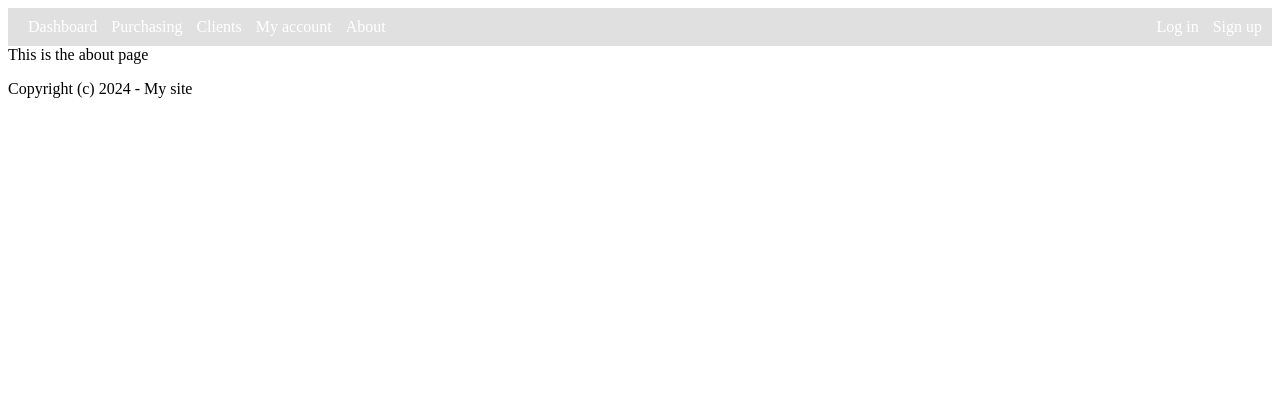
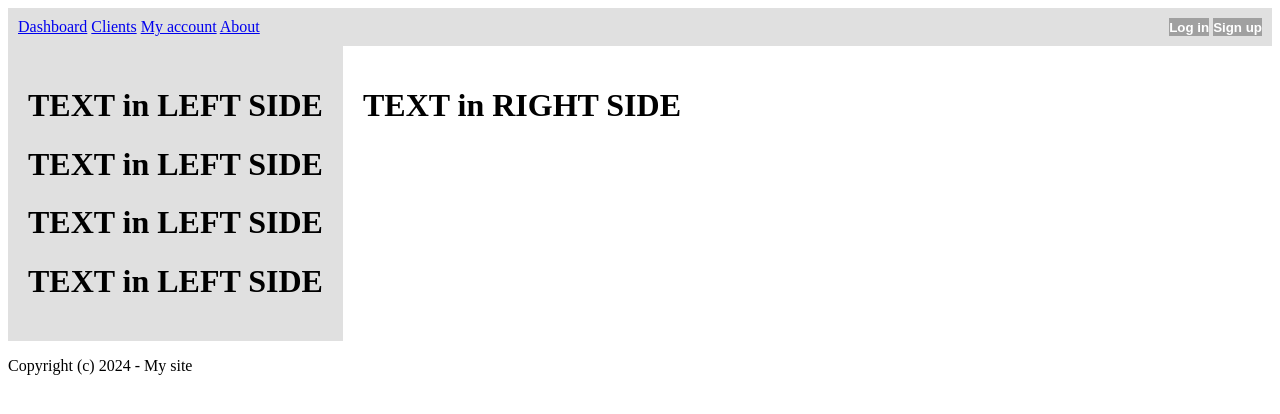
Before and after one commit to OleksandrCherniavskyi/13.My_eshop, a Django app: page /about/ in a window 1280 px wide. Shown: the top 414 px of the page. Run offline with Django 5.2, Linux system fonts and the light colour scheme.

```diff
--- /dev/null
+++ b/mysite/core/static/core/css/about.css
@@ -0,0 +1,14 @@
+.columns-container {
+    display: flex;
+}
+
+.left-sidebar {
+    width: 1/7 * 100%; /* Adjust the width as needed */
+    background-color: #e0e0e0; /* Add background color as needed */
+    padding: 20px; /* Add padding or styling as needed */
+}
+
+.right-sidebar {
+    width: 5/6 * 100%; /* Adjust the width as needed */
+    padding: 20px; /* Add padding or styling as needed */
+}
--- a/mysite/core/static/core/css/navbar.css
+++ b/mysite/core/static/core/css/navbar.css
@@ -7,13 +7,33 @@
     justify-content: space-between;
 }
 
-.left-side a, .right-side button, .right-side a {
+.right-side button {
+    text-decoration: none;
+    margin: 0;
+    padding: 0;
+    border: none;
+    background-color: transparent;
+    cursor: pointer;
+    height: 100%; /* Make buttons fill the entire navbar height */
     color: white;
-    text-decoration: none;
-    margin-left: 10px; /* Adjust the spacing between links */
+    font-weight: bold;
+    outline: none;
+    transition: background-color 0.3s ease, color 0.3s ease; /* Add transition for color */
 }
 
-/* Optional: Add hover effect */
-.left-side a:hover, .right-side button:hover, .right-side a:hover {
-    text-decoration: underline;
+/* Positive button style */
+.login-btn, .signup-btn {
+    background-color: #A0A0A0;
+    color: black; /* Adjust the color */
 }
+
+/* Negative button style */
+.logout-btn {
+    background-color: red;
+}
+
+/* Add hover effect */
+.right-side button:hover {
+    background-color: #2ecc71; /* Change to a lighter shade of green for positive button */
+    color: white; /* Reset the color on hover */
+}
--- a/mysite/core/templates/core/about.html
+++ b/mysite/core/templates/core/about.html
@@ -1,7 +1,23 @@
 {% extends 'core/base.html' %}
-
+{% load static %}
 {% block title %}About{% endblock %}
 
 {% block content %}
-This is the about page
+<link rel="stylesheet" href="{% static 'core/css/about.css' %}">
+<div class="columns-container">
+    <div class="left-sidebar">
+        <h1>TEXT in LEFT SIDE</h1>
+        <h1>TEXT in LEFT SIDE</h1>
+        <h1>TEXT in LEFT SIDE</h1>
+        <h1>TEXT in LEFT SIDE</h1>
+    </div>
+
+    <div class="right-sidebar">
+        <!-- Main Content -->
+        {% if not availability %}
+            <h1>TEXT in RIGHT SIDE</h1>
+        {% endif %}
+    </div>
+</div>
+
 {% endblock %}
--- a/mysite/core/templates/core/navbar.html
+++ b/mysite/core/templates/core/navbar.html
@@ -7,7 +7,6 @@
     <!-- Left side links -->
     <div class="left-side">
         <a href="{% url 'dashboard' %}" class="text-white">Dashboard</a>
-        <a href="{% url 'supplier_list' %}" class="text-white">Purchasing</a>
         <a href="#" class="text-white">Clients</a>
         <a href="#" class="text-white">My account</a>
         <a href="{% url 'about' %}" class="text-white">About</a>
@@ -15,19 +14,23 @@
         <!-- Superuser link -->
         {% if request.user.is_superuser %}
             <a href="{% url 'warehouses' %}" class="text-white">Warehouses</a>
+            <a href="{% url 'supplier_list' %}" class="text-white">Purchasing</a>
         {% endif %}
     </div>
 
-    <!-- Right side links -->
     <div class="right-side">
         {% if request.user.is_authenticated %}
-            <form action="{% url 'logout' %}" method="post" style="display: inline-block;">
+            <form action="{% url 'logout' %}" method="post"  class="logout-btn">
                 {% csrf_token %}
-                <button type="submit" class="text-white">Log Out</button>
+                <button type="submit">Log Out</button>
             </form>
         {% else %}
-            <a href="{% url 'login' %}" class="text-white">Log in</a>
-            <a href="{% url 'signup' %}" class="text-white">Sign up</a>
+            <a style="display: inline-block;" class="login-btn" href="{% url 'login' %}">
+                <button >Log in</button>
+            </a>
+            <a style="display: inline-block;" class="signup-btn" href="{% url 'signup' %}">
+                <button >Sign up</button>
+            </a>
         {% endif %}
     </div>
 
```
Also changed, not shown: mysite/warehouses/forms.py (+0 -12 lines), mysite/warehouses/templates/warehouses/warehouse.html (+16 -5 lines), mysite/db.sqlite3.
